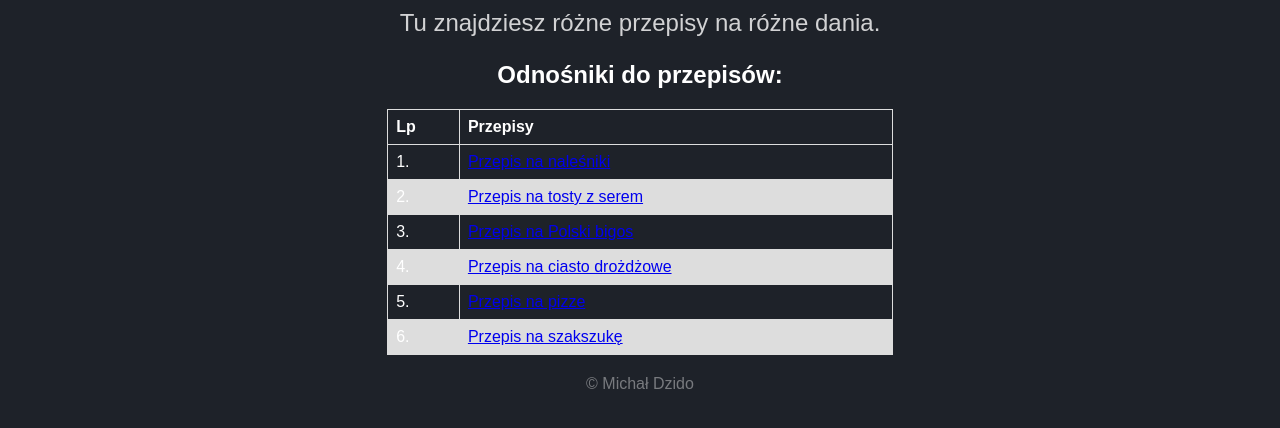
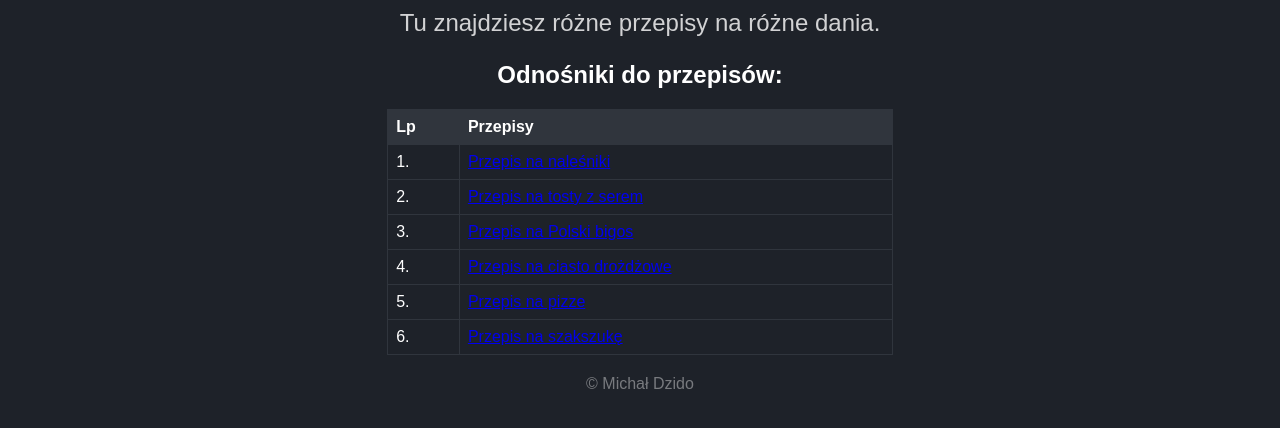
Before and after one commit to m1chi-0/pichcij-z-michalem, a plain HTML site: page index.html in a window 1280 px wide. Shown: the part 174-602 px from the top of the page. Drawn offline with Linux system fonts and the light colour scheme.

Commit message:
Add files via upload

```diff
--- a/css/style.css
+++ b/css/style.css
@@ -58,13 +58,13 @@
     }
 
     td, th {
-      border: 1px solid #dddddd;
+      border: 1px solid #30353d;
       text-align: left;
       padding: 8px;
     }
 
-    tr:nth-child(even) {
-      background-color: #dddddd;
+    th {
+      background-color: #30353d;
     }
 
     /* Główny tekst na stronie */
```
